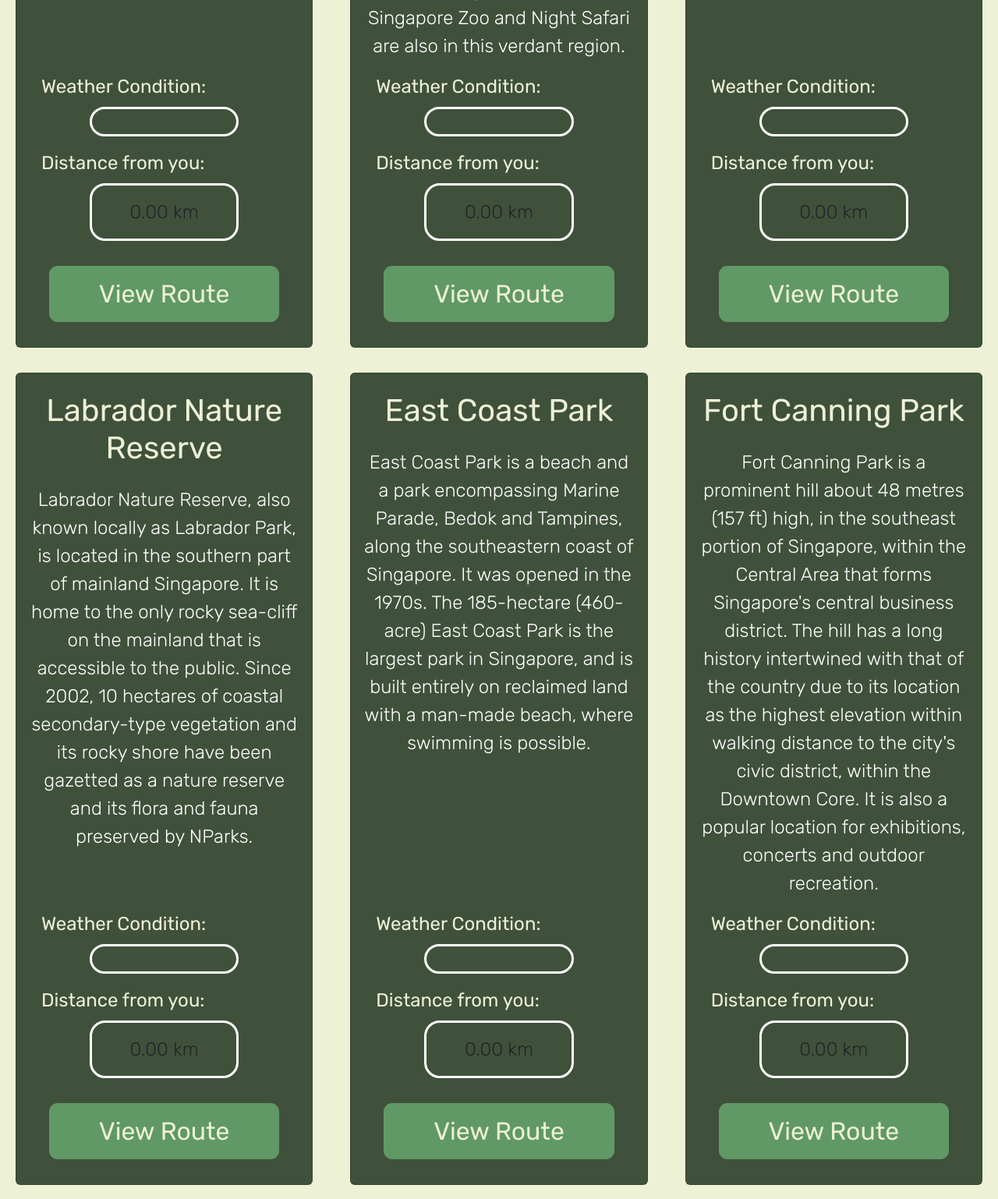
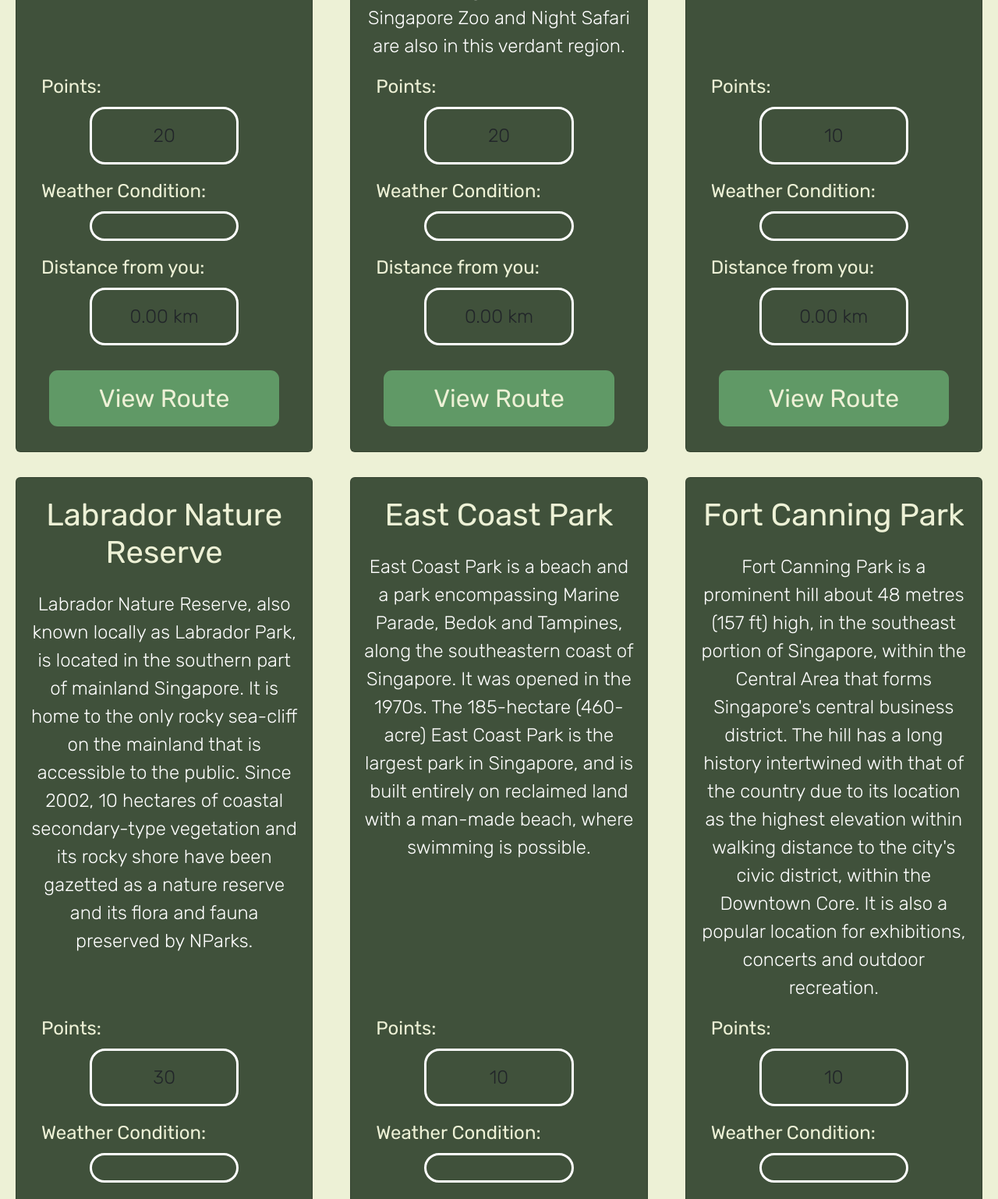
Before and after one commit to claraheng/SC2006-EcoVenture-Web-App, a Flask app: template code/templates/areas_by_category.html in a window 1280 px wide. Shown: the part 862-2400 px from the top of the page at 78% size. Run offline with Flask 3, Linux system fonts and the light colour scheme; the template is opened without the code that fills it: values that come from a table or form of the project are taken from there, most other values are stand-ins (such as "Sample title", 1, 10 or a date in 2020); some libraries are stand-ins or nearby versions.

Commit message:
Update areas_by_category.html

```diff
--- a/code/templates/areas_by_category.html
+++ b/code/templates/areas_by_category.html
@@ -73,6 +73,7 @@
           <h2 class="card-title fa-card-title">{{ area.name }}</h2>
           <p class="fa-card-description">{{ area.description }}</p>
           <div class="mt-auto fa-card-details">
+            <p class="fa-card-prop-title">Points: <p class="fa-card-details-data">{{ area.points }}</p></p>
              <p class="fa-card-prop-title">Weather Condition: <p class="fa-card-details-data">{{ area.weather }}</p></p>
           <p class="fa-card-prop-title">Distance from you: <p class="fa-card-details-data">{{ '%.2f' % area.distance_km }} km</p></p>
           <a class="fa-card-btn-link" href="/map/{{ area.id }}"><button class="btn-big fa-card-btn">View Route</button></a>
```
